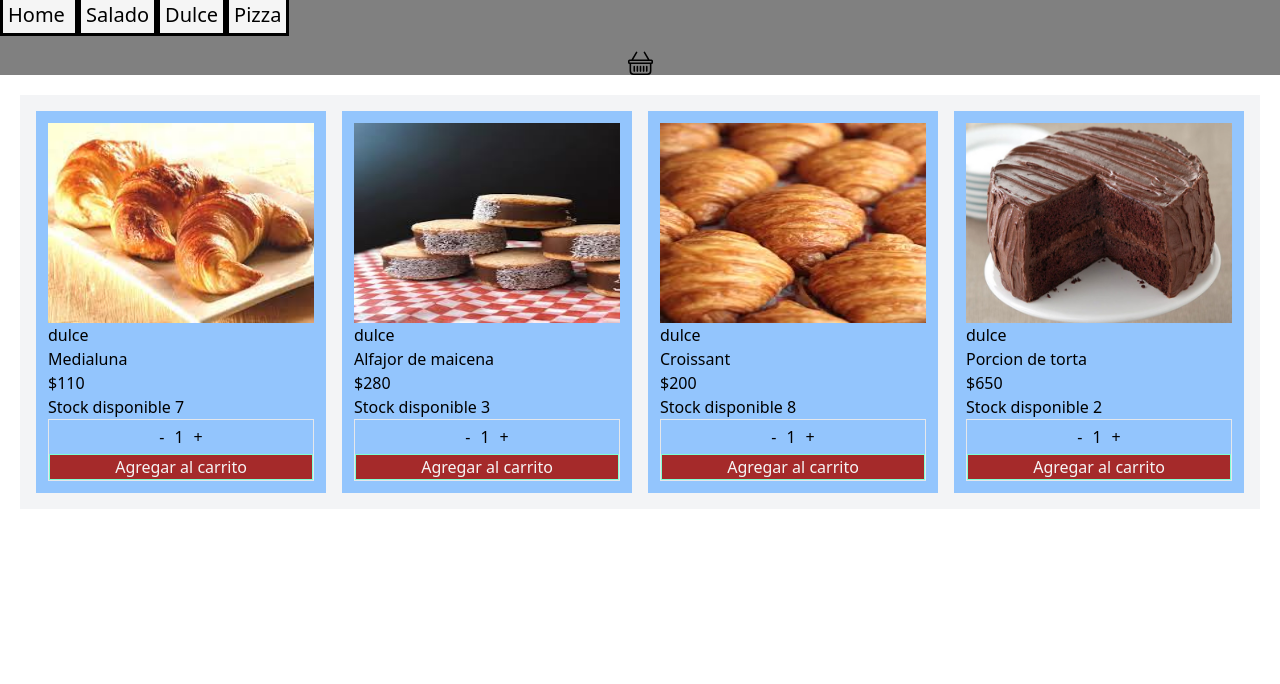
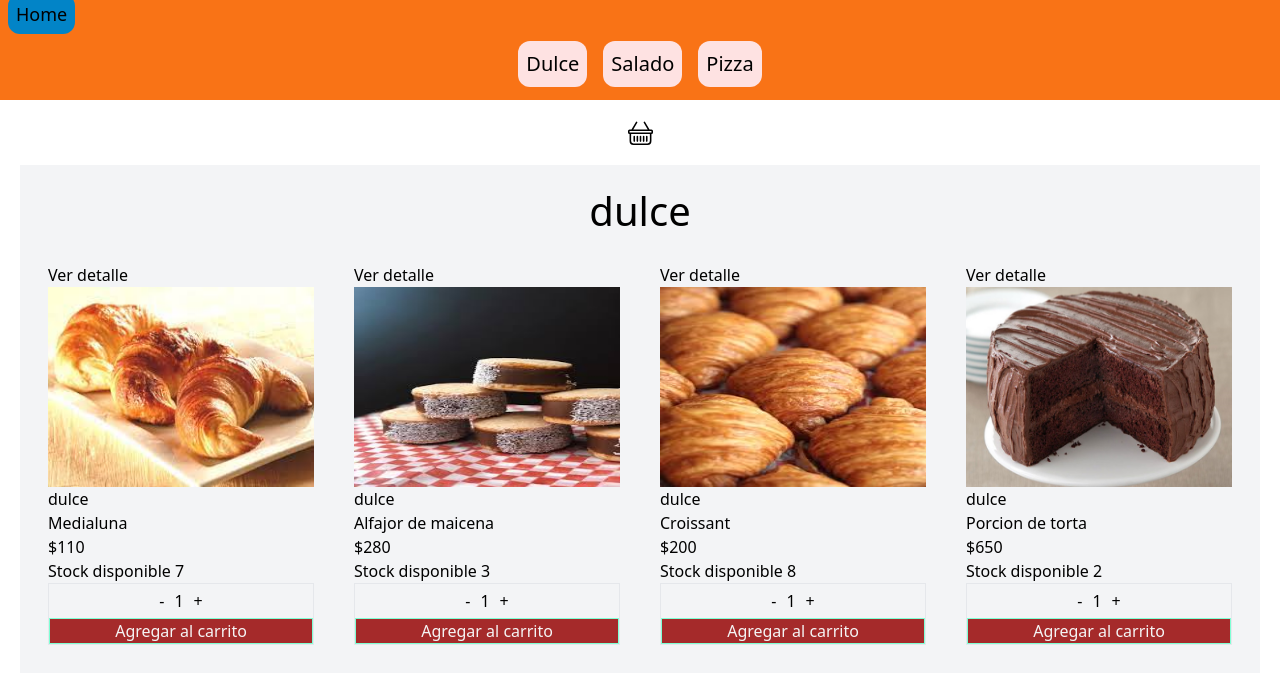
Before and after one commit to GiulianoGuidi/Bruto-Guidi, a React (Vite) app: page /categorias/dulce in a window 1280 px wide. Shown: the top 684 px of the page. Built offline with nearby package versions, Linux system fonts and the light colour scheme.

Commit message:
correcciones primer entrega proyecto final

```diff
--- a/src/App.css
+++ b/src/App.css
@@ -3,9 +3,6 @@
 @tailwind utilities;
 
 
-.Navbar_menu{
-  background-color: grey;
-}
 
 .img{
   width: 100%;
@@ -26,13 +23,15 @@
 
 
 
-.Navbar_button{
+
+
+.Navbar_button_cat{
   font-size: 20px;
   padding-top: 5px;
   padding: 5px;
-  border: 3px solid black;
-  background-color: whitesmoke;
-
+  display: flex;
+  flex-direction: row;
+  justify-content: center;
 }
 
 .titulo{
@@ -82,3 +81,10 @@
   margin-bottom: 20px;
   box-shadow: 2px 6px 3px 3px rgba(0, 0, 0, 0.3);
 }
+
+.flexo{
+  display: flex;
+  justify-content: center;
+  font-size: 40px;
+  margin-bottom: 10px;
+}
--- a/src/App.jsx
+++ b/src/App.jsx
@@ -3,6 +3,7 @@ import ItemListContainer from './components/ItemListContainer'
 import Navbar from './components/Navbar'
 import ItemDetailContainer from './components/ItemDetailContainer'
 import { BrowserRouter, Routes, Route } from 'react-router-dom'
+import TestEventos from './components/TestEventos'
 
 
 function App() {
@@ -17,6 +18,7 @@ function App() {
    <Route path='/' element= {<ItemListContainer />} />
    <Route path= '/categorias/:categoria' element= {<ItemListContainer />} />
    <Route path='/item/:id' element= {<ItemDetailContainer />} />
+   <Route path='/testeventos' element= {<TestEventos />} />
 
    </Routes>
 
--- a/src/components/Item.jsx
+++ b/src/components/Item.jsx
@@ -1,5 +1,6 @@
 import React from 'react'
 import ItemCount from './ItemCount'
+import { Link } from 'react-router-dom'
 
 
 
@@ -7,11 +8,15 @@ import ItemCount from './ItemCount'
 
 
 
-const Item = ({categoria, nombre, precio, img, stock}) => {
+const Item = ({categoria, nombre, precio, img, stock, id}) => {
 
   return (
+    <>
 
-     <div className='bg-blue-300 p-3 rouded-md tt-g'>
+     <div className='bg-white-300 p-3 rounded-xl tt-g border-black'>
+     <Link to={`/item/${id}`}>
+      <button>Ver detalle</button>
+    </Link>
      <img src={img} alt='' className='img' />
      <h5>{categoria}</h5>
      <p>{nombre}</p>
@@ -22,7 +27,7 @@ const Item = ({categoria, nombre, precio, img, stock}) => {
 
      <ItemCount  />
      </div>
-
+     </>
 
 
 
--- a/src/components/ItemCount.jsx
+++ b/src/components/ItemCount.jsx
@@ -5,6 +5,9 @@ import React, { useState } from 'react'
 const ItemCount = () => {
 
  const [contador, setContador] = useState(1)
+
+ const [onAdd, setOnAdd] =useState()
+
 
 
 
--- a/src/components/ItemDetail.jsx
+++ b/src/components/ItemDetail.jsx
@@ -1,4 +1,5 @@
 import React from 'react'
+import ItemCount from './ItemCount'
 
 
 
@@ -13,6 +14,8 @@ const ItemDetail = ({producto}) => {
     <h2>{producto.nombre}</h2>
     <p>${producto.precio}</p>
     <p>Stock disponible  {producto.stock}</p>
+
+    <ItemCount />
     </div>
 
   )
--- a/src/components/ItemDetailContainer.jsx
+++ b/src/components/ItemDetailContainer.jsx
@@ -11,6 +11,8 @@ const ItemDetailContainer = () => {
   const {id} = useParams();
 
   useEffect (() => {
+
+
 
     const productohardcore =
     [
@@ -33,21 +35,24 @@ const ItemDetailContainer = () => {
 
     setTimeout(() =>{
 
-      res(productohardcore.find((prod) => prod.id == id))
+        res(productohardcore.find((prod) => prod.id == id))
 
 
-    },500)
+    },1000)
   })
   mostrarProductos.then((res) =>{
     setProducto(res)
   })
-  },[{id}])
+
+
+
+  },[id])
 
 
   return (
-
-        <ItemDetail producto={producto}/>
-
+    <>
+     {id.length ? <ItemDetail producto = {producto} /> : <p>Cargando...</p> }
+    </>
   )
 }
 
--- a/src/components/ItemList.jsx
+++ b/src/components/ItemList.jsx
@@ -8,7 +8,7 @@ const ItemList = ({producto}) => {
     <div className='grid grid-cols-4 gap-4'>
    {
    producto.map((item) =>
-    <Item key = {item.id} img = {item.img} categoria ={item.categoria} nombre = {item.nombre} precio = {item.precio} stock = {item.stock} />
+    <Item key = {item.id} id= {item.id} img = {item.img} categoria ={item.categoria} nombre = {item.nombre} precio = {item.precio} stock = {item.stock} />
    )}
     </div>
   )
--- a/src/components/ItemListContainer.jsx
+++ b/src/components/ItemListContainer.jsx
@@ -1,4 +1,5 @@
 import React, { useEffect, useState } from 'react';
+import { unstable_renderSubtreeIntoContainer } from 'react-dom';
 import { useParams } from 'react-router-dom';
 import ItemList from './ItemList';
 
@@ -8,6 +9,9 @@ const [producto, setProducto] = useState([])
 const {categoria} = useParams();
 
 useEffect (() => {
+
+
+
 
   const productohardcore =
   [
@@ -40,14 +44,24 @@ const mostrarProductos = new Promise((res, rej) => {
 mostrarProductos.then((res) =>{
   setProducto(res)
 })
-},[{categoria}])
+
+return () =>{
+
+  setProducto([])
+}
+
+
+},[categoria])
 
 
 
   return (
 
     <div className='bg-gray-100 p-4 m-5'>
-   <ItemList producto = {producto} />
+      <h2 className='flexo'>{categoria}</h2>
+
+   {producto.length ? <ItemList producto = {producto} /> : <p>Cargando...</p> }
+
    </div>
 
   )
--- a/src/components/Navbar.jsx
+++ b/src/components/Navbar.jsx
@@ -6,18 +6,21 @@ const Navbar = () => {
 
 
   return (
-    <div className='Navbar_menu'>
+    <>
+    <div className='bg-orange-500'>
 
-        <Link to = {'/'} className='Navbar_button'> Home </Link>
-        <Link to = {'/categorias/salado'} className='Navbar_button'>Salado</Link>
-        <Link to = {'/categorias/dulce'} className='Navbar_button'>Dulce</Link>
-        <Link to = {'/categorias/pizza'} className='Navbar_button'>Pizza</Link>
+        <Link to = {'/'} className='rounded-xl p-2 m-2 text-lg bg-sky-600 hover:bg-sky-700'> Home </Link>
+        <div className='Navbar_button_cat'>
+        <Link to = {'/categorias/dulce'} className='bg-red-100 rounded-xl p-2 m-2'>Dulce</Link>
 
-        <CartWidget />
+        <Link to = {'/categorias/salado'} className='bg-red-100 rounded-xl p-2 m-2'>Salado</Link>
 
-
+        <Link to = {'/categorias/pizza'} className='bg-red-100 rounded-xl p-2 m-2'>Pizza</Link>
+        </div>
 
     </div>
+    <CartWidget />
+    </>
   )
 }
 
--- /dev/null
+++ b/src/components/TestEventos.jsx
@@ -0,0 +1,23 @@
+import React from 'react'
+
+const TestEventos = () => {
+
+function handleOnClick (e) {
+console.log(e)
+}
+
+function handleOnKeyDown (e) {
+e.preventDefault()
+}
+
+  return (
+    <>
+    <div onClick={handleOnClick}>TestEventos</div>
+
+    <input onKeyDown={handleOnKeyDown} />
+
+    </>
+  )
+}
+
+export default TestEventos
```
Also changed, not shown: src/README.md.
